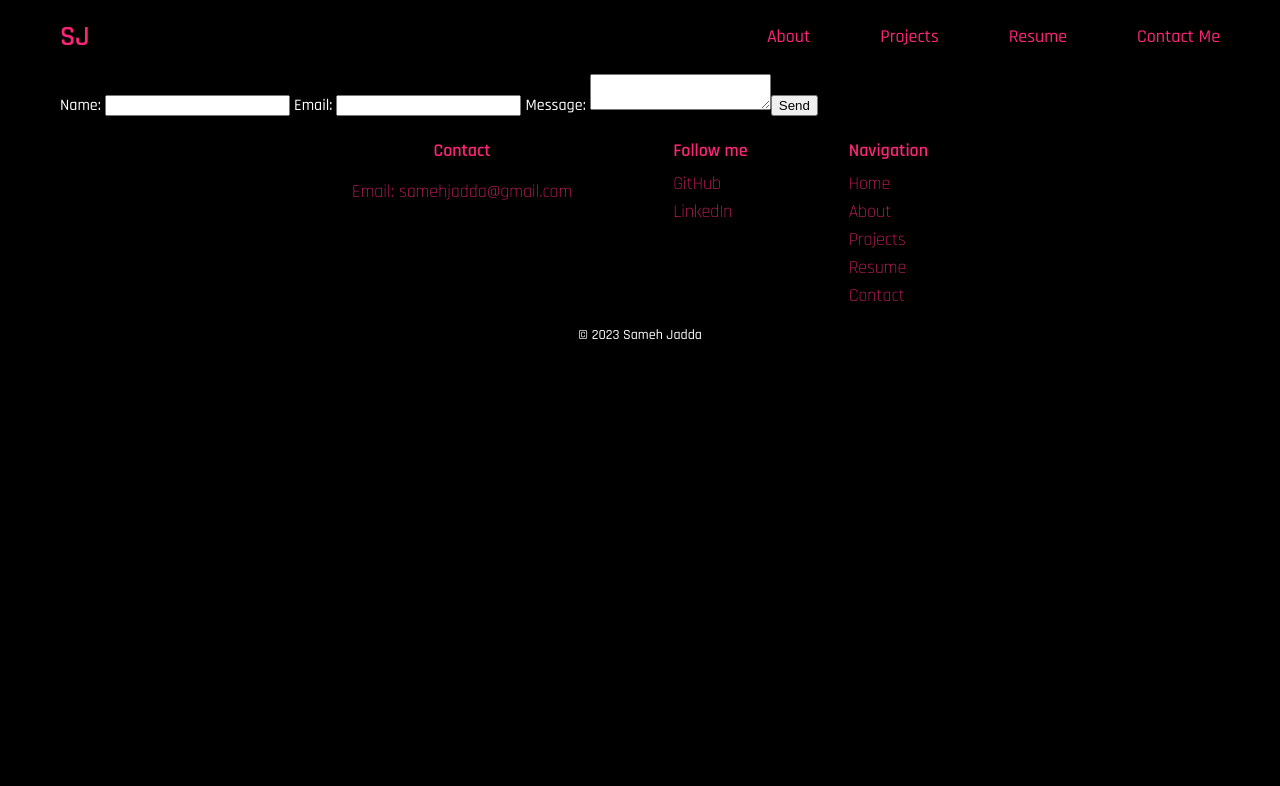
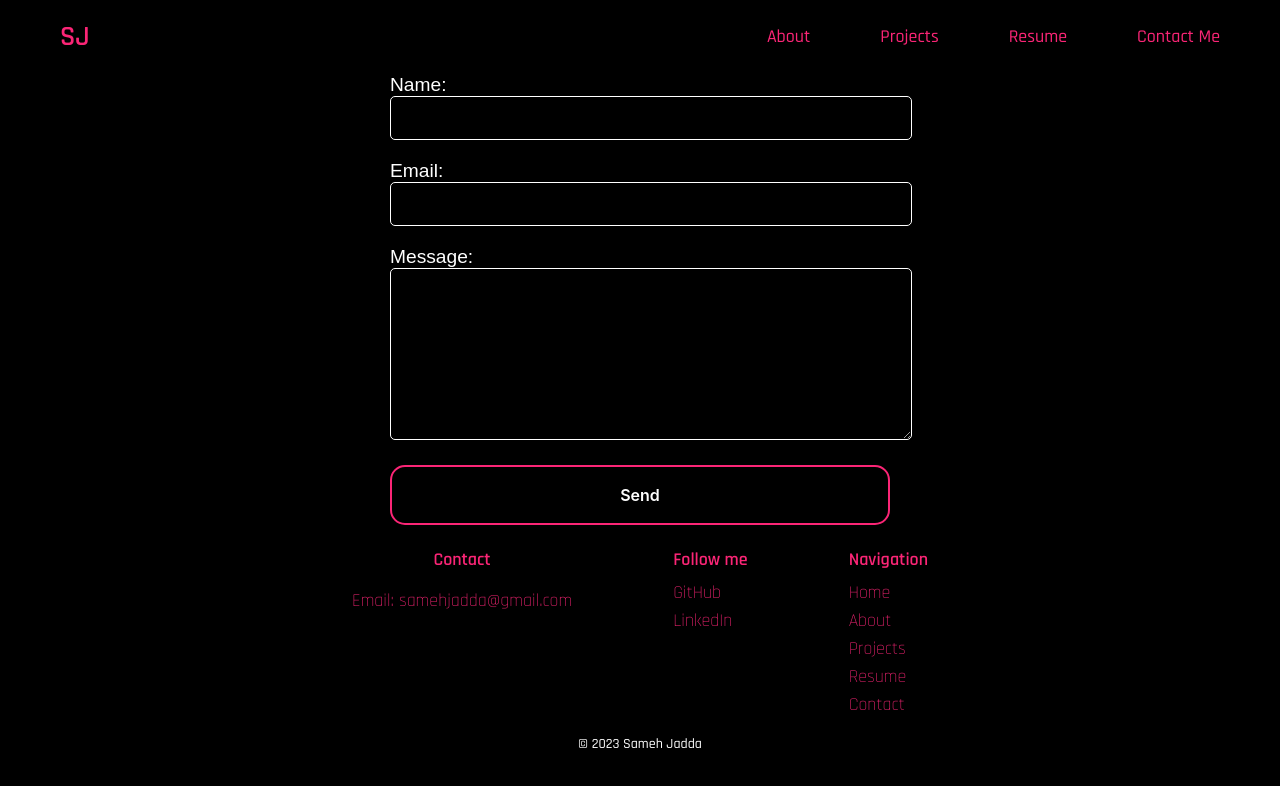
Before and after one commit to samehjadda/my-portfolio, an Angular app: page /contact in a window 1280 px wide. Shown: the top 786 px of the page. Built offline with nearby package versions, Linux system fonts and the light colour scheme; a web font is replaced by a local one.

Commit message:
design changes

```diff
--- a/src/app/about/about.component.css
+++ b/src/app/about/about.component.css
@@ -10,3 +10,37 @@
   body {
     animation: fadeIn 1s ease-in-out;
   }
+  .about-me {
+    max-width: 800px;
+    margin: 0 auto;
+    padding: 20px;
+    font-family: Arial, sans-serif;
+}
+
+.about-me h2, .about-me h3 {
+    color: #333;
+}
+
+.about-me h2 {
+    font-size: 2em;
+    margin-bottom: 20px;
+}
+
+.about-me h3 {
+    font-size: 1.5em;
+    margin-top: 20px;
+    margin-bottom: 10px;
+}
+
+.about-me img {
+    max-width: 100%;
+    height: auto;
+    margin-bottom: 20px;
+}
+
+.about-me p {
+    font-size: 1em;
+    color: #666;
+    line-height: 1.5;
+    margin-bottom: 20px;
+}
--- a/src/app/about/about.component.html
+++ b/src/app/about/about.component.html
@@ -1,3 +1,4 @@
+<div class="about-me">
 <h2>About Me</h2>
 
 <img src="assets/images/headshot.jpg" alt="Sameh Jadda" />
@@ -25,3 +26,4 @@
   When I'm not coding, you might find me exploring the outdoors, reading science
   fiction books, or experimenting with cooking.
 </p>
+</div>
--- a/src/app/app.component.css
+++ b/src/app/app.component.css
@@ -0,0 +1,12 @@
+@keyframes fadeIn {
+    from {
+      opacity: 0;
+    }
+    to {
+      opacity: 1;
+    }
+  }
+
+  body {
+    animation: fadeIn 1s ease-in-out;
+  }
--- a/src/app/contact/contact.component.css
+++ b/src/app/contact/contact.component.css
@@ -10,3 +10,74 @@
   body {
     animation: fadeIn 1s ease-in-out;
   }
+  form {
+    max-width: 500px;
+    margin: 0 auto;
+    display: flex;
+    flex-direction: column;
+    font-family: Arial, sans-serif;
+}
+
+form label {
+    margin-bottom: 20px;
+    color: rgb(255, 255, 255);
+    font-size: 1.2em;
+}
+
+form input[type="text"], form input[type="email"], form textarea {
+    width: 100%;
+    padding: 10px;
+    font-size: 1em;
+    border: 1px solid rgb(255, 255, 255);
+    background-color: transparent;
+    color: rgb(255, 255, 255);
+    border-radius: 5px;
+}
+
+form textarea {
+    min-height: 150px;
+    resize: vertical;
+}
+
+form input[type="submit"] {
+  appearance: none;
+  background-color: transparent;
+  border: 2px solid #FB2576;
+  border-radius: 15px;
+  box-sizing: border-box;
+  color: #fff;
+  cursor: pointer;
+  display: inline-block;
+  font-family: Roobert,-apple-system,BlinkMacSystemFont,"Segoe UI",Helvetica,Arial,sans-serif,"Apple Color Emoji","Segoe UI Emoji","Segoe UI Symbol";
+  font-size: 16px;
+  font-weight: 600;
+  line-height: normal;
+  margin: 0;
+  min-height: 60px;
+  min-width: 0;
+  outline: none;
+  padding: 16px 24px;
+  text-align: center;
+  text-decoration: none;
+  transition: all 300ms cubic-bezier(.23, 1, 0.32, 1);
+  user-select: none;
+  -webkit-user-select: none;
+  touch-action: manipulation;
+  will-change: transform;
+}
+
+form input[type="submit"]:disabled {
+  pointer-events: none;
+}
+
+form input[type="submit"]:hover {
+  color: #fff;
+  background-color: #FB2576;
+  box-shadow: rgba(0, 0, 0, 0.25) 0 8px 15px;
+  transform: translateY(-2px);
+}
+
+form input[type="submit"]:active {
+  box-shadow: none;
+  transform: translateY(0);
+}
--- a/src/app/footer/footer.component.css
+++ b/src/app/footer/footer.component.css
@@ -37,3 +37,16 @@
 .copyright {
   font-size: 14px;
 }
+
+@keyframes fadeIn {
+  from {
+    opacity: 0;
+  }
+  to {
+    opacity: 1;
+  }
+}
+
+body {
+  animation: fadeIn 1s ease-in-out;
+}
--- a/src/app/header/header.component.css
+++ b/src/app/header/header.component.css
@@ -68,3 +68,15 @@ header nav ul li a:hover::after {
     margin-bottom: 10px;
   }
 }
+@keyframes fadeIn {
+    from {
+      opacity: 0;
+    }
+    to {
+      opacity: 1;
+    }
+  }
+
+  body {
+    animation: fadeIn 1s ease-in-out;
+  }
--- a/src/app/home/home.component.css
+++ b/src/app/home/home.component.css
@@ -10,3 +10,68 @@
   body {
     animation: fadeIn 1s ease-in-out;
   }
+  .home-container {
+    max-width: 800px;
+    margin: 0 auto;
+    padding: 20px;
+    font-family: Arial, sans-serif;
+    text-align: center;
+}
+
+.home-container h1 {
+    font-size: 3em;
+    color: #fff;
+    margin-bottom: 20px;
+}
+
+.home-container p {
+    font-size: 1.2em;
+    color: #fff;
+    line-height: 1.5;
+    margin-bottom: 30px;
+}
+
+
+/* CSS */
+a {
+  appearance: none;
+  background-color: transparent;
+  border: 2px solid #FB2576;
+  border-radius: 15px;
+  box-sizing: border-box;
+  color: #fff;
+  cursor: pointer;
+  display: inline-block;
+  font-family: Roobert,-apple-system,BlinkMacSystemFont,"Segoe UI",Helvetica,Arial,sans-serif,"Apple Color Emoji","Segoe UI Emoji","Segoe UI Symbol";
+  font-size: 16px;
+  font-weight: 600;
+  line-height: normal;
+  margin: 0;
+  min-height: 60px;
+  min-width: 0;
+  outline: none;
+  padding: 16px 24px;
+  text-align: center;
+  text-decoration: none;
+  transition: all 300ms cubic-bezier(.23, 1, 0.32, 1);
+  user-select: none;
+  -webkit-user-select: none;
+  touch-action: manipulation;
+  will-change: transform;
+}
+
+a:disabled {
+  pointer-events: none;
+}
+
+a:hover {
+  color: #fff;
+  background-color: #FB2576;
+  box-shadow: rgba(0, 0, 0, 0.25) 0 8px 15px;
+  transform: translateY(-2px);
+}
+
+a:active {
+  box-shadow: none;
+  transform: translateY(0);
+}
--- a/src/app/resume/resume.component.css
+++ b/src/app/resume/resume.component.css
@@ -10,3 +10,43 @@
   body {
     animation: fadeIn 1s ease-in-out;
   }
+  .resume {
+    max-width: 800px;
+    margin: 0 auto;
+    padding: 20px;
+}
+
+.resume h2 {
+    font-size: 2em;
+    color: rgb(188, 187, 187);
+    border-bottom: 1px solid #ddd;
+    margin-bottom: 20px;
+    padding-bottom: 10px;
+}
+
+.resume h3 {
+    font-size: 1.5em;
+    color: #666;
+    margin-top: 20px;
+    margin-bottom: 10px;
+}
+
+.resume h4 {
+    font-size: 1.2em;
+    color: #999;
+    margin-bottom: 10px;
+}
+
+.resume p, .resume ul {
+    font-size: 1em;
+    color: #666;
+    line-height: 1.5;
+}
+
+.resume ul {
+    padding-left: 20px;
+}
+
+.resume li {
+    margin-bottom: 10px;
+}
```
Also changed, not shown: src/app/home/home.component.html (line endings or trailing spaces).
